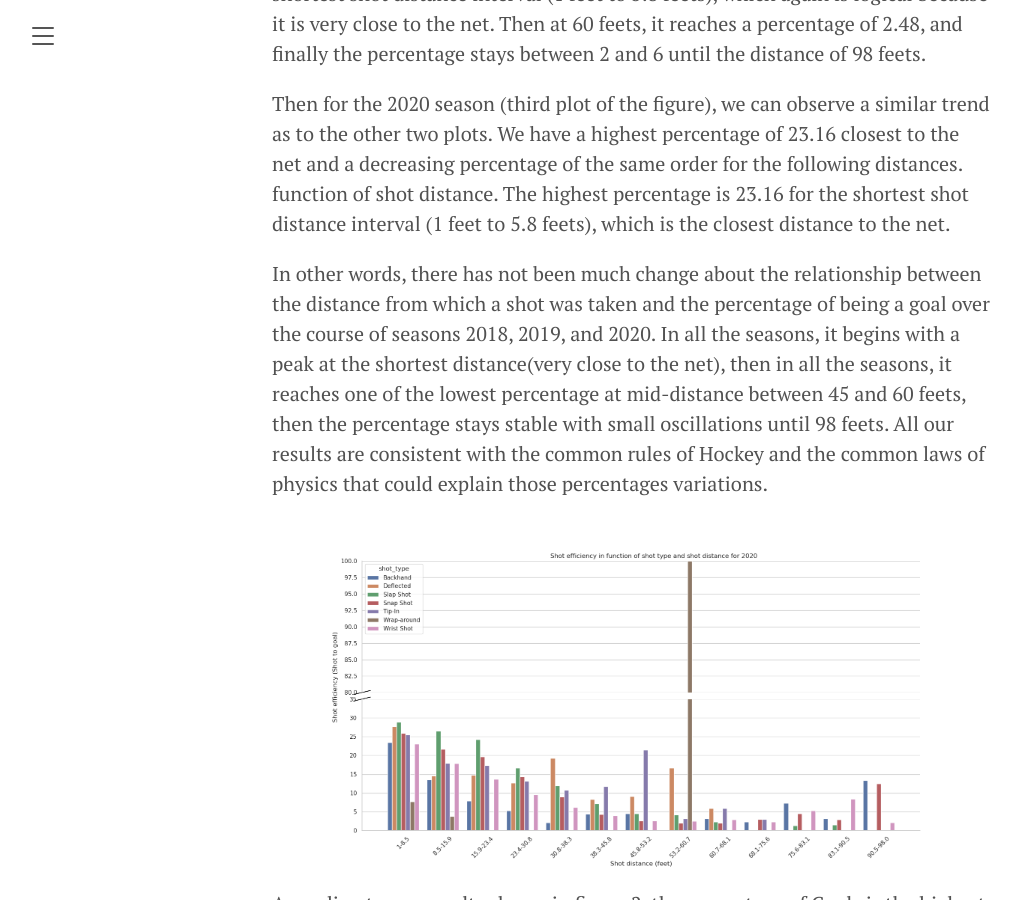
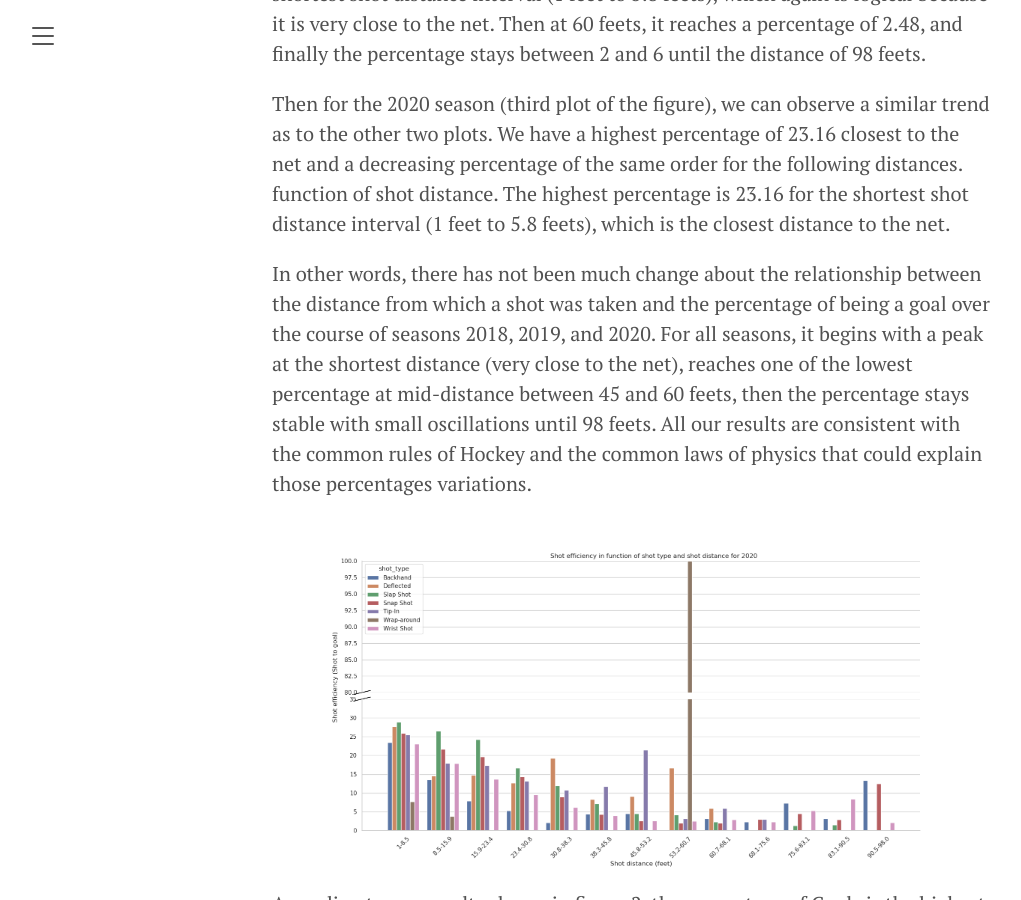
Before and after one commit to jaihon1/IFT6758-Project, a Jekyll site: the page built from blog/_posts/2021-09-28-milestone-1.md, in a window 1280 px wide and 900 px high, scrolled down 12695 px. Shown: the whole window, without its empty margins (8-1029 px from the left). Built offline with Jekyll 4.4.1, drawn with Linux system fonts in a browser that asks for light colours.

Commit message:
Update blog/_posts/2021-09-28-milestone-1.md
Co-authored-by: LaurenceMarcotte <48660119+LaurenceMarcotte@users.noreply.github.com>

```diff
--- a/blog/_posts/2021-09-28-milestone-1.md
+++ b/blog/_posts/2021-09-28-milestone-1.md
@@ -213,7 +213,7 @@ interval (1 feet to 5.8 feets), which is the closest distance to the net.
 
 
 In other words, there has not been much change about the relationship between the distance from which a shot was taken and the percentage of being a goal over the course of seasons 2018, 2019, and 2020.
-In all the seasons, it begins with a peak at the shortest distance(very close to the net), then in all the seasons, it reaches one of the
+For all seasons, it begins with a peak at the shortest distance (very close to the net), reaches one of the
 lowest percentage at mid-distance between 45 and 60 feets, then the percentage stays stable with small oscillations until 98 feets.
 All our results are consistent with the common rules of Hockey and the common laws of physics that could explain those percentages
 variations.
```
